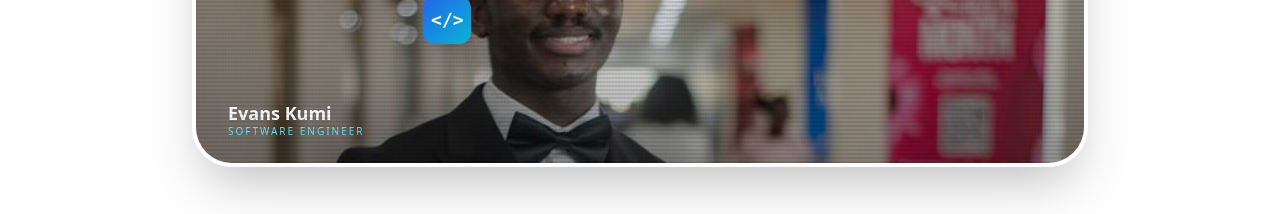
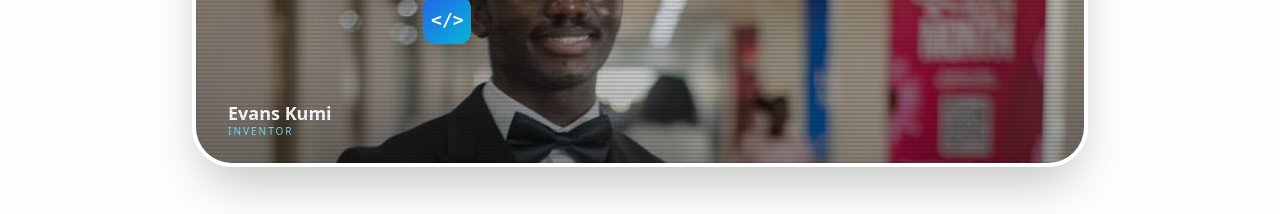
Before and after one commit to Evans-Junior/about-me, a React (Vite) app: page / in a window 1280 px wide. Shown: the part 1020-1234 px from the top of the page. Built offline with nearby package versions, Linux system fonts and the light colour scheme.

Commit message:
Role update

```diff
--- a/src/App.tsx
+++ b/src/App.tsx
@@ -540,7 +540,7 @@ const PhotoGame: React.FC = () => {
           <div className="absolute bottom-6 left-8 text-white">
             <h3 className="text-lg font-bold leading-tight">Evans Kumi</h3>
             <p className="text-[10px] uppercase tracking-[0.2em] text-cyan-300">
-              Software Engineer
+              Inventor
             </p>
           </div>
 
```
